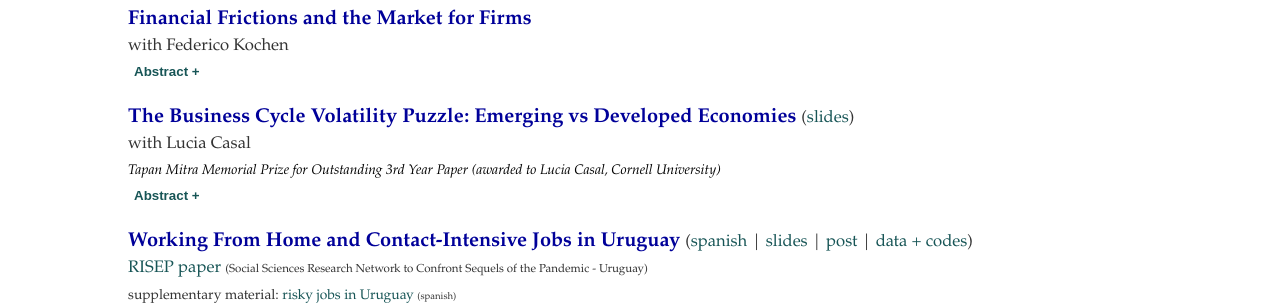
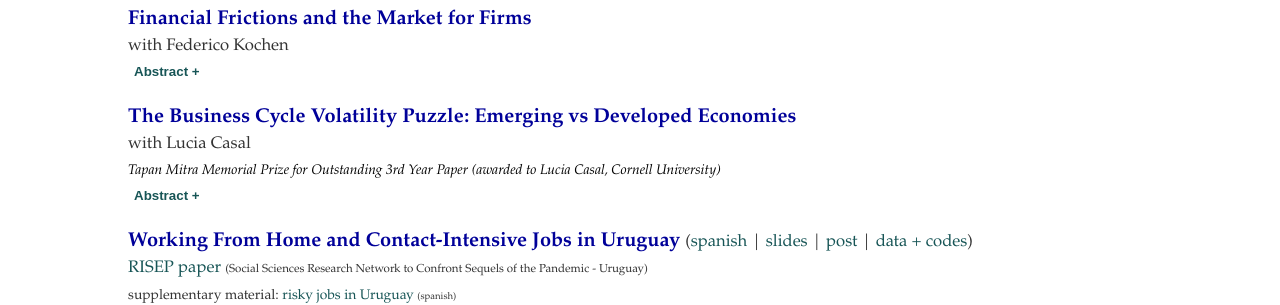
Before and after one commit to rafaguntin/rafaguntin.github.io, a Jekyll site: the page built from research/index.html, in a window 1280 px wide. Shown: the part 435-740 px from the top of the page. Built offline with Jekyll 4.4.1, drawn with Linux system fonts in a browser that asks for light colours.

Commit message:
Update index.html

```diff
--- a/research/index.html
+++ b/research/index.html
@@ -81,9 +81,9 @@ Our results suggest that the better allocation of capital due to the trade of fi
         <p>  <a style="font-weight: bold ; color:#000099"
 		href="/research/LCRG_BCV.pdf"
 			                  target="_blank">
-					The Business Cycle Volatility Puzzle: Emerging vs Developed Economies </a>
+					The Business Cycle Volatility Puzzle: Emerging vs Developed Economies</a>
 		         <small>
-		(<a style="color:#175556" href="https://www.rguntin.com/research/Volatility_LC_RG_slides.pdf" target="_blank">slides</a>)
+		<!-- (<a style="color:#175556" href="https://www.rguntin.com/research/Volatility_LC_RG_slides.pdf" target="_blank">slides</a>) -->
 		<br>with <a style="color:#333"> Lucia Casal </a>
 		<br> <small> <span style="color: #000000" class='notbold'><i>Tapan Mitra Memorial Prize for Outstanding 3rd Year Paper (awarded to Lucia Casal, Cornell University)</i></span> <big>
 <br><button style ="font-weight: bold; color:#175556 ;background-color: white;border: none;" onclick="myFunction55()" id="myBtn5">Abstract +<small></button>
```
